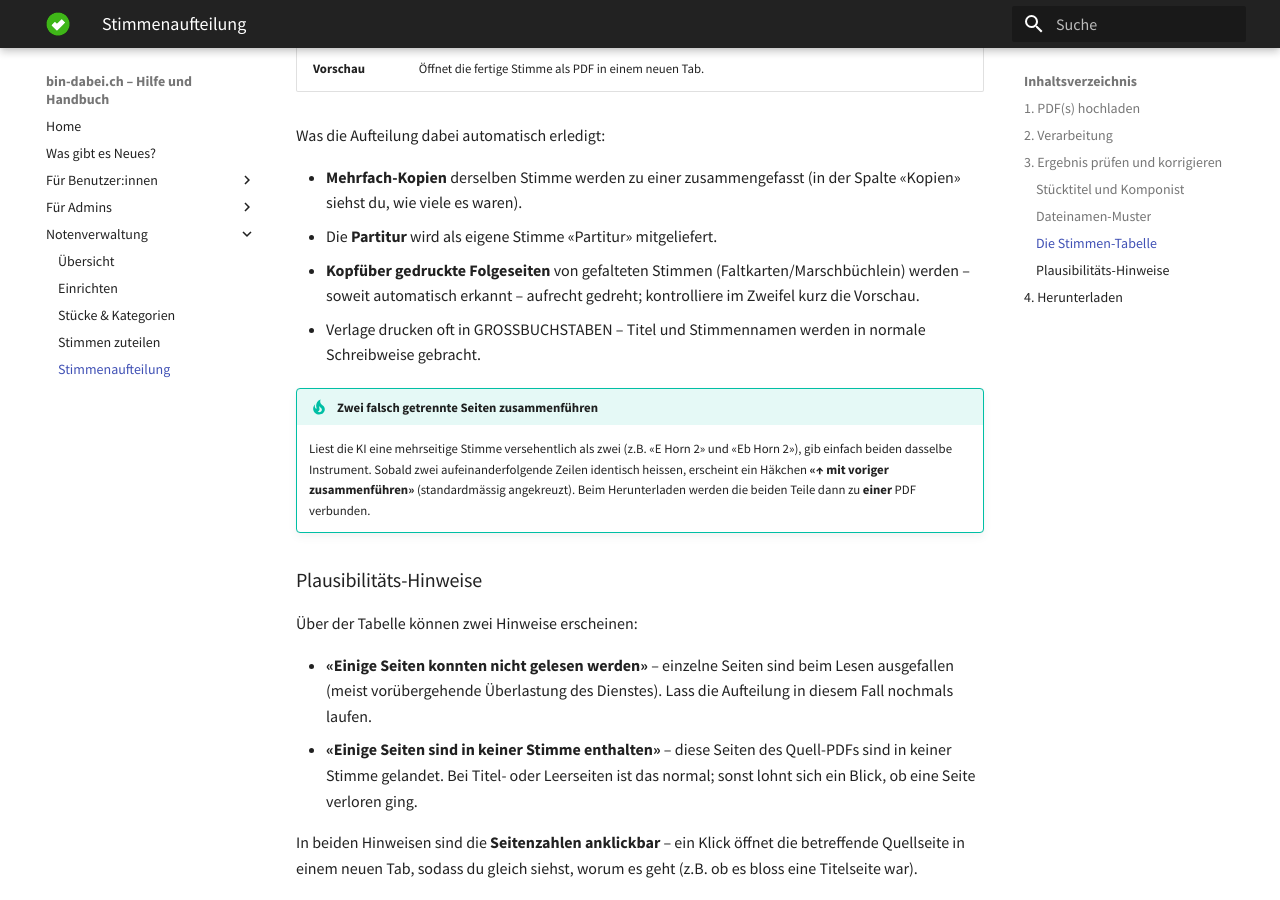
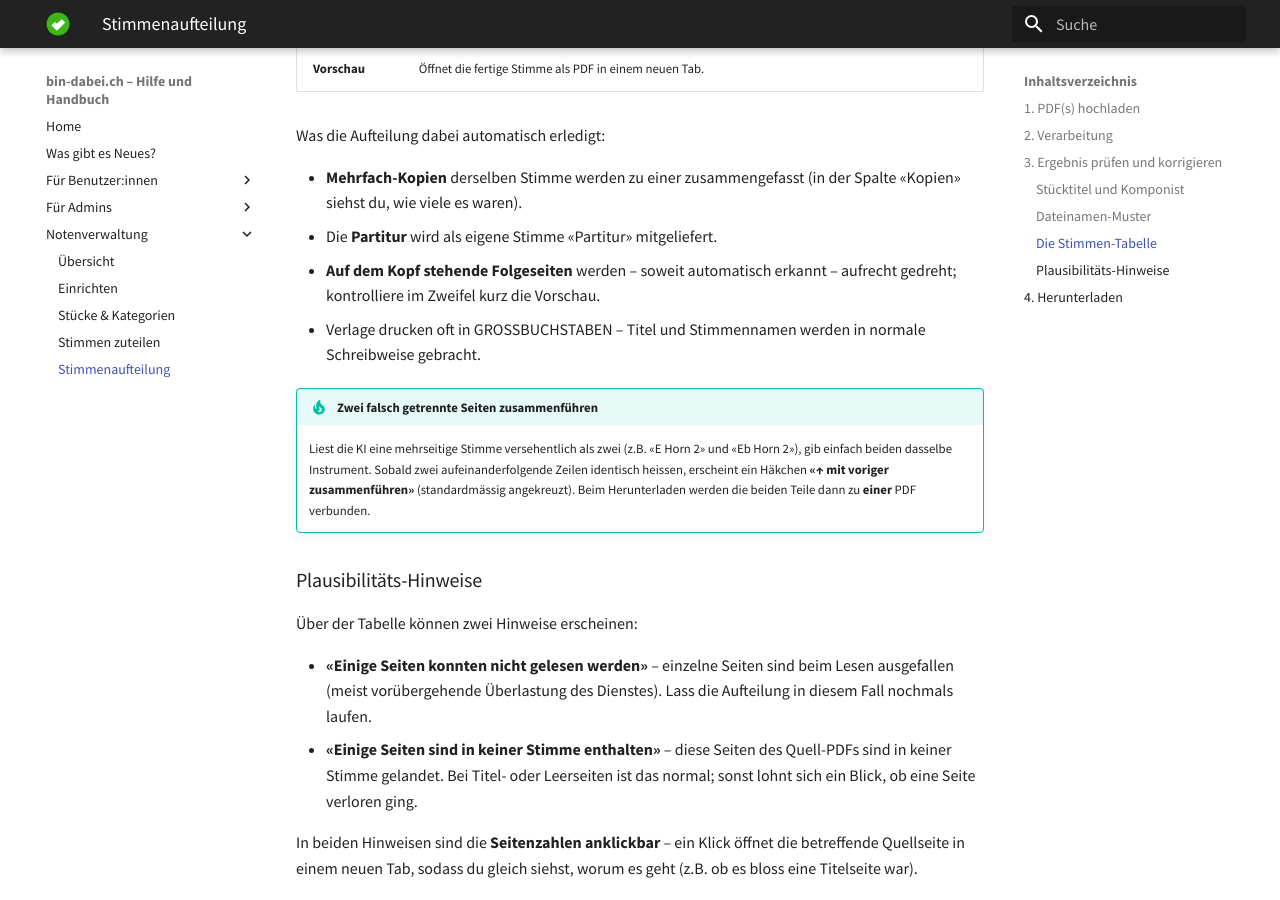
Before and after one commit to ritterg/bin-dabei-dokumentation, an MkDocs documentation site: the page built from docs/noten/stimmenaufteilung.md, in a window 1280 px wide and 900 px high, scrolled down 3312 px. Built offline with MkDocs 1.6.1 and Material for MkDocs 9.7.7, drawn with Linux system fonts in a browser that asks for light colours; some web fonts are replaced.

Commit message:
docs(noten): simplify rotation wording (auf dem Kopf stehende Folgeseiten)

```diff
--- a/docs/noten/stimmenaufteilung.md
+++ b/docs/noten/stimmenaufteilung.md
@@ -86,7 +86,7 @@ Was die Aufteilung dabei automatisch erledigt:
 
 - **Mehrfach-Kopien** derselben Stimme werden zu einer zusammengefasst (in der Spalte «Kopien» siehst du, wie viele es waren).
 - Die **Partitur** wird als eigene Stimme «Partitur» mitgeliefert.
-- **Kopfüber gedruckte Folgeseiten** von gefalteten Stimmen (Faltkarten/Marschbüchlein) werden – soweit automatisch erkannt – aufrecht gedreht; kontrolliere im Zweifel kurz die Vorschau.
+- **Auf dem Kopf stehende Folgeseiten** werden – soweit automatisch erkannt – aufrecht gedreht; kontrolliere im Zweifel kurz die Vorschau.
 - Verlage drucken oft in GROSSBUCHSTABEN – Titel und Stimmennamen werden in normale Schreibweise gebracht.
 
 !!! tip "Zwei falsch getrennte Seiten zusammenführen"
```
